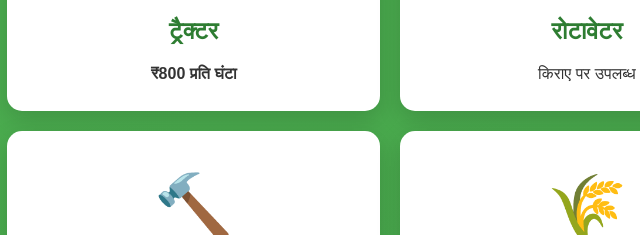
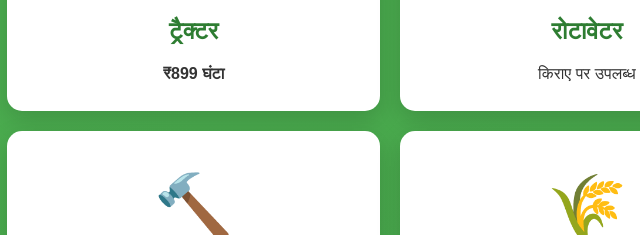
Before and after one commit to ran-ram730/Farmer-son-60, a plain HTML site: page index.html in a window 1280 px wide. Shown: the part 325-560 px from the top of the page, 53-693 px from the left. Drawn offline with Linux system fonts and the light colour scheme.

Commit message:
Update index.html
Change hours

```diff
--- a/index.html
+++ b/index.html
@@ -140,7 +140,7 @@
             <div class="service-card">
                 <div class="service-icon">🚜</div>
                 <h3 class="service-title">ट्रैक्टर</h3>
-                <p><strong>₹800 प्रति घंटा</strong></p>
+                <p><strong>₹899 घंटा</strong></p>
             </div>
             <div class="service-card">
                 <div class="service-icon">👨‍🌾</div>
```
